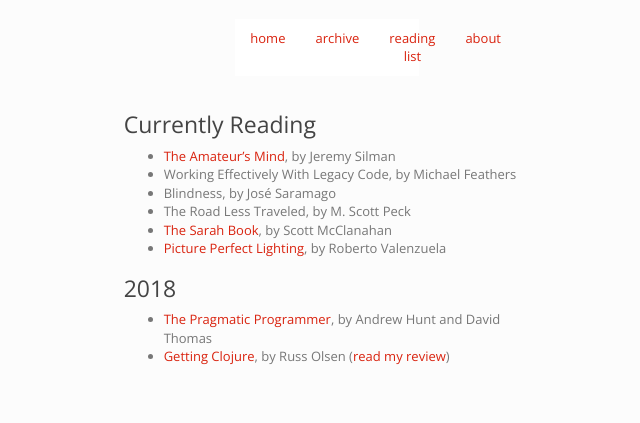
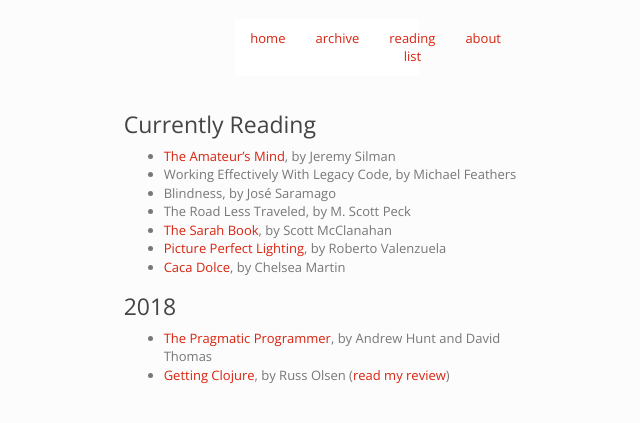
Before and after one commit to imtayadeway/imtayadeway.github.io, a Jekyll site: the page built from reading-list/index.md, in a window 1280 px wide. Shown: the top 423 px of the page, without its empty margins (313-953 px from the left). Built offline with Jekyll 4.4.1, drawn with Linux system fonts in a browser that asks for light colours.

Commit message:
Add caca dolce

```diff
--- a/reading-list/index.md
+++ b/reading-list/index.md
@@ -11,6 +11,7 @@
 - The Road Less Traveled, by M. Scott Peck
 - [The Sarah Book][the sarah book], by Scott McClanahan
 - [Picture Perfect Lighting][picture perfect lighting], by Roberto Valenzuela
+- [Caca Dolce][caca dolce], by Chelsea Martin
 
 ### 2018
 
@@ -19,6 +20,7 @@
 
 [getting clojure review]: {{ site.base_url }}{% post_url 2018-02-19-getting-clojure-review %}
 
+[caca dolce]: https://softskull.com/dd-product/caca-dolce/
 [getting clojure]: https://pragprog.com/book/roclojure/getting-clojure
 [picture perfect lighting]: https://rockynook.com/shop/photography/picture-perfect-lighting/
 [the amateur's mind]: https://www.silmanjamespress.com/shop/chess/amateurs-mind-the-2nd-edition/
```
